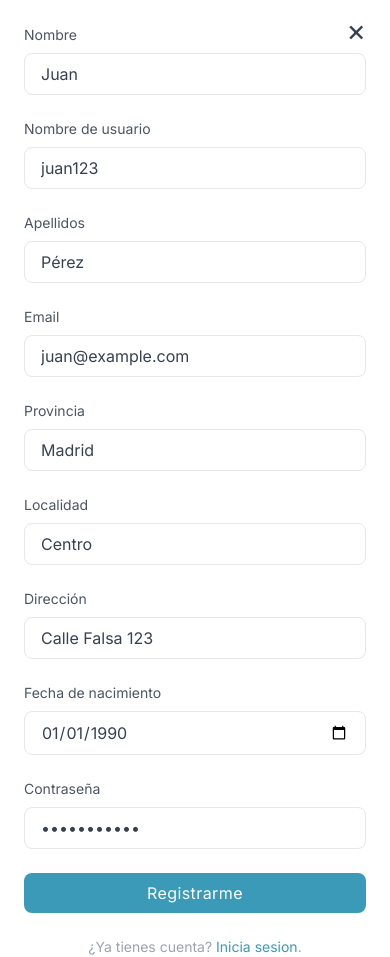
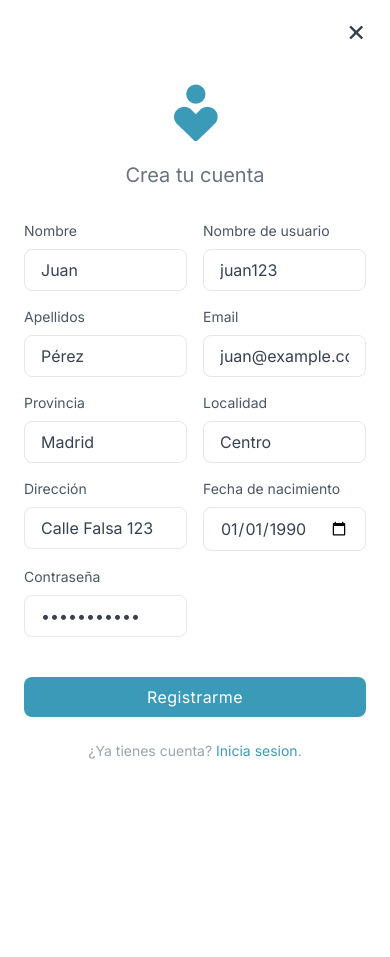
Before and after one commit to deperdomo/hospital-app, an Angular app: page /registro in a window 390 px wide. After the commit the page ends 844 px from the top, so only its background shows below. Built offline with nearby package versions, Linux system fonts and the light colour scheme.

Commit message:
Refactor registration form layout for improved responsiveness and error message display

```diff
--- a/src/app/login/registro/registro.component.html
+++ b/src/app/login/registro/registro.component.html
@@ -14,7 +14,7 @@
       </div>
     </div>
 
-    <div class="flex items-center w-full max-w-md px-6 mx-auto lg:w-2/6">
+    <div class="flex items-center w-full w-full max-w-md px-6 mx-auto lg:w-2/6">
       <div class="flex-1">
         <div class="text-center">
           <div class="flex justify-center mx-auto">
@@ -26,66 +26,68 @@
 
         <div class="mt-8">
 
-          <form (ngSubmit)="onSubmit()" #registroForm="ngForm">
+          <form (ngSubmit)="onSubmit()" #registroForm="ngForm" class="grid grid-cols-2 gap-4">
             <div>
               <label for="nombre" class="block mb-2 text-sm text-gray-600 dark:text-gray-200">Nombre</label>
               <input type="text" name="nombre" id="nombre" placeholder="Tu nombre" [(ngModel)]="usuario.nombre" required
                 class="block w-full px-4 py-2 mt-2 text-gray-700 placeholder-gray-400 bg-white border border-gray-200 rounded-lg dark:placeholder-gray-600 dark:bg-gray-900 dark:text-gray-300 dark:border-gray-700 focus:border-blue-400 dark:focus:border-blue-400 focus:ring-blue-400 focus:outline-none focus:ring focus:ring-opacity-40" />
             </div>
 
-            <div class="mt-6">
+            <div>
               <label for="username" class="block mb-2 text-sm text-gray-600 dark:text-gray-200">Nombre de usuario</label>
               <input type="text" name="username" id="username" placeholder="Tu nombre de usuario" [(ngModel)]="usuario.username" required
                 class="block w-full px-4 py-2 mt-2 text-gray-700 placeholder-gray-400 bg-white border border-gray-200 rounded-lg dark:placeholder-gray-600 dark:bg-gray-900 dark:text-gray-300 dark:border-gray-700 focus:border-blue-400 dark:focus:border-blue-400 focus:ring-blue-400 focus:outline-none focus:ring focus:ring-opacity-40" />
             </div>
 
-            <div class="mt-6">
+            <div>
               <label for="apellidos" class="block mb-2 text-sm text-gray-600 dark:text-gray-200">Apellidos</label>
               <input type="text" name="apellidos" id="apellidos" placeholder="Tus apellidos" [(ngModel)]="usuario.apellidos" required
                 class="block w-full px-4 py-2 mt-2 text-gray-700 placeholder-gray-400 bg-white border border-gray-200 rounded-lg dark:placeholder-gray-600 dark:bg-gray-900 dark:text-gray-300 dark:border-gray-700 focus:border-blue-400 dark:focus:border-blue-400 focus:ring-blue-400 focus:outline-none focus:ring focus:ring-opacity-40" />
             </div>
 
-            <div class="mt-6">
+            <div>
               <label for="email" class="block mb-2 text-sm text-gray-600 dark:text-gray-200">Email</label>
               <input type="email" name="email" id="email" placeholder="ejemplo@ejemplo.com" [(ngModel)]="usuario.email" required
                 class="block w-full px-4 py-2 mt-2 text-gray-700 placeholder-gray-400 bg-white border border-gray-200 rounded-lg dark:placeholder-gray-600 dark:bg-gray-900 dark:text-gray-300 dark:border-gray-700 focus:border-blue-400 dark:focus:border-blue-400 focus:ring-blue-400 focus:outline-none focus:ring focus:ring-opacity-40" />
             </div>
 
-            <div class="mt-6">
+            <div>
               <label for="provincia" class="block mb-2 text-sm text-gray-600 dark:text-gray-200">Provincia</label>
               <input type="text" name="provincia" id="provincia" placeholder="Tu provincia" [(ngModel)]="usuario.provincia" required
                 class="block w-full px-4 py-2 mt-2 text-gray-700 placeholder-gray-400 bg-white border border-gray-200 rounded-lg dark:placeholder-gray-600 dark:bg-gray-900 dark:text-gray-300 dark:border-gray-700 focus:border-blue-400 dark:focus:border-blue-400 focus:ring-blue-400 focus:outline-none focus:ring focus:ring-opacity-40" />
             </div>
 
-            <div class="mt-6">
+            <div>
               <label for="localidad" class="block mb-2 text-sm text-gray-600 dark:text-gray-200">Localidad</label>
               <input type="text" name="localidad" id="localidad" placeholder="Tu localidad" [(ngModel)]="usuario.localidad" required
                 class="block w-full px-4 py-2 mt-2 text-gray-700 placeholder-gray-400 bg-white border border-gray-200 rounded-lg dark:placeholder-gray-600 dark:bg-gray-900 dark:text-gray-300 dark:border-gray-700 focus:border-blue-400 dark:focus:border-blue-400 focus:ring-blue-400 focus:outline-none focus:ring focus:ring-opacity-40" />
             </div>
 
-            <div class="mt-6">
+            <div>
               <label for="direccion" class="block mb-2 text-sm text-gray-600 dark:text-gray-200">Dirección</label>
               <input type="text" name="direccion" id="direccion" placeholder="Tu dirección" [(ngModel)]="usuario.direccion" required
                 class="block w-full px-4 py-2 mt-2 text-gray-700 placeholder-gray-400 bg-white border border-gray-200 rounded-lg dark:placeholder-gray-600 dark:bg-gray-900 dark:text-gray-300 dark:border-gray-700 focus:border-blue-400 dark:focus:border-blue-400 focus:ring-blue-400 focus:outline-none focus:ring focus:ring-opacity-40" />
             </div>
 
-            <div class="mt-6">
+            <div>
               <label for="fechaNacimiento" class="block mb-2 text-sm text-gray-600 dark:text-gray-200">Fecha de nacimiento</label>
               <input type="date" name="fechaNacimiento" id="fechaNacimiento" [(ngModel)]="usuario.fechaNacimiento" required
                 class="block w-full px-4 py-2 mt-2 text-gray-700 placeholder-gray-400 bg-white border border-gray-200 rounded-lg dark:placeholder-gray-600 dark:bg-gray-900 dark:text-gray-300 dark:border-gray-700 focus:border-blue-400 dark:focus:border-blue-400 focus:ring-blue-400 focus:outline-none focus:ring focus:ring-opacity-40" />
             </div>
 
-            <div class="mt-6">
+            <div>
               <label for="password" class="block mb-2 text-sm text-gray-600 dark:text-gray-200">Contraseña</label>
               <input type="password" name="password" id="password" placeholder="Tu contraseña" [(ngModel)]="usuario.password" required
                 class="block w-full px-4 py-2 mt-2 text-gray-700 placeholder-gray-400 bg-white border border-gray-200 rounded-lg dark:placeholder-gray-600 dark:bg-gray-900 dark:text-gray-300 dark:border-gray-700 focus:border-blue-400 dark:focus:border-blue-400 focus:ring-blue-400 focus:outline-none focus:ring focus:ring-opacity-40" />
             </div>
 
-            <div *ngIf="errorMessage" class="mt-4 text-red-600">
-              {{ errorMessage }}
+            <div class="col-span-2" *ngIf="errorMessage">
+              <div class="mt-4 text-red-600">
+                {{ errorMessage }}
+              </div>
             </div>
 
-            <div class="mt-6">
+            <div class="col-span-2 mt-6">
               <button
                 type="submit"
                 class="w-full px-4 py-2 tracking-wide text-white transition-colors duration-300 transform bg-[#3b9ab8] rounded-lg cursor-pointer hover:bg-[#26738b] focus:outline-none focus:bg-blue-400 focus:ring focus:ring-blue-300 focus:ring-opacity-50">
```
